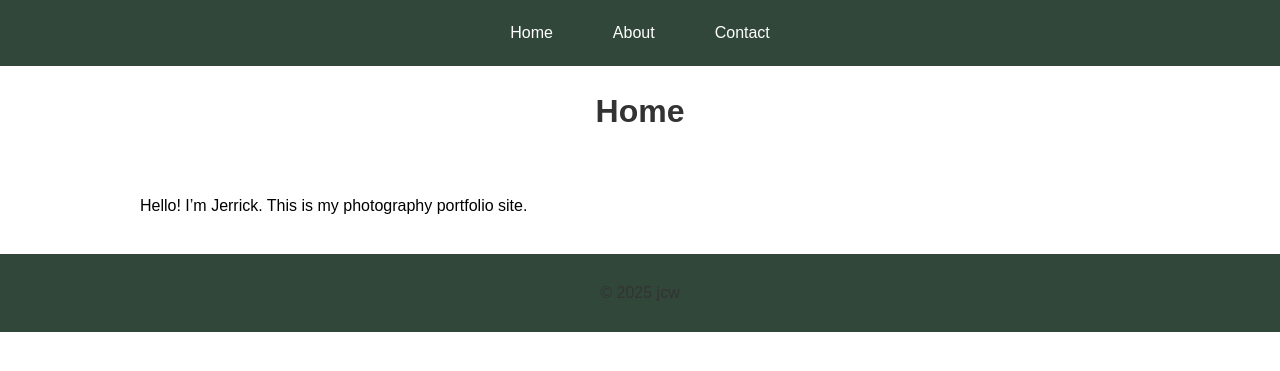
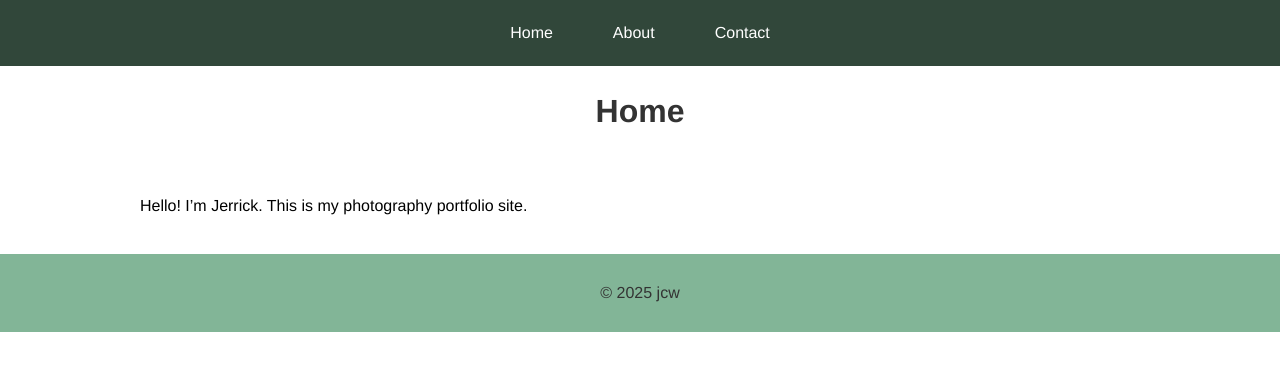
Before and after one commit to jerrickwang/jerrickwang.github.io, a Jekyll site: the page built from index.md, in a window 1280 px wide. Shown: the top 371 px of the page. Built offline with Jekyll 4.4.1, drawn with Linux system fonts in a browser that asks for light colours.

Commit message:
Update style.css

```diff
--- a/assets/css/style.css
+++ b/assets/css/style.css
@@ -62,7 +62,7 @@ main {
 footer {
   text-align: center; /* Centers footer content */
   padding: 10px 0;
-  background: #31473A; /* Optional footer background */
+  background: #82b597; /* Optional footer background */
   color: #333; /* Footer text color */
 }
 
@@ -70,7 +70,7 @@ footer {
 body {
   margin: 0; /* Removes default body margins */
   padding: 0; /* Removes default body padding */
-  font-family: 'Futura', sans-serif; /* Futura font with fallback */
+  font-family: Helvetica;
   line-height: 1.6; /* Improves readability */
   background-color: #EDF4F2
   box-sizing: border-box; /* Applies box-sizing globally */
```
